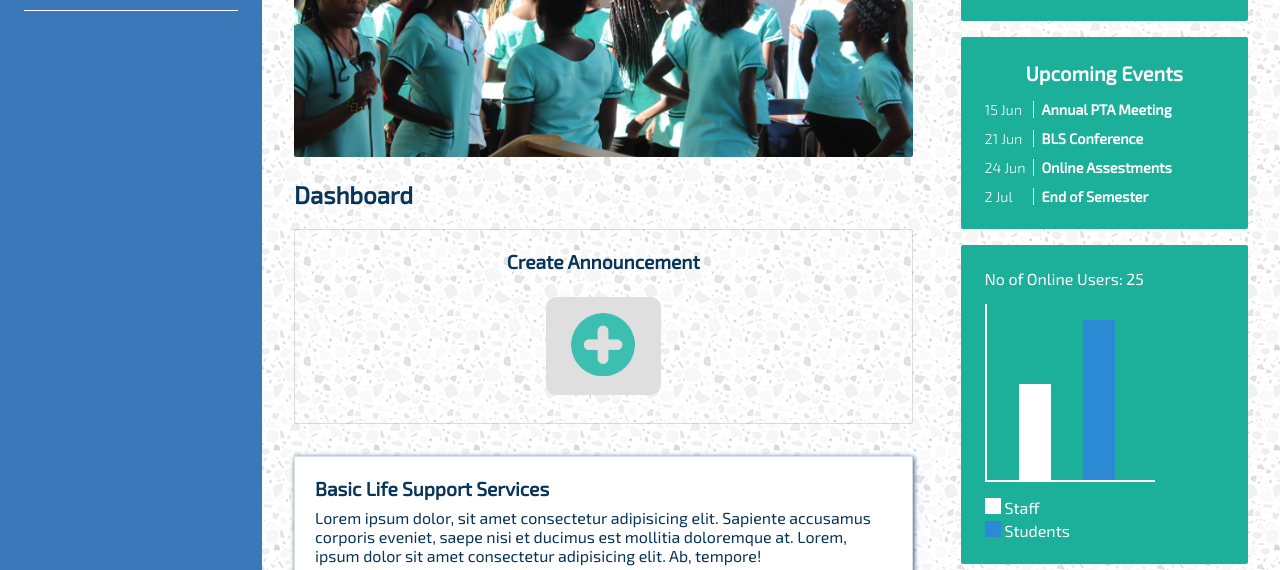
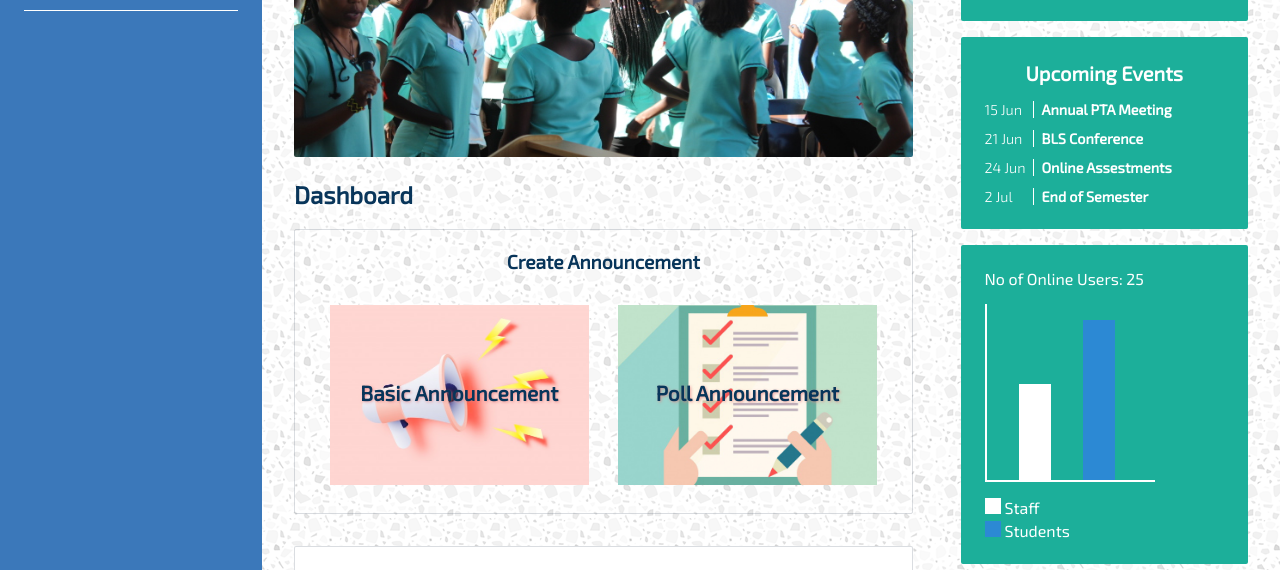
Before and after one commit to craig-tanaka/Tulipohamba-Portal, a plain HTML site: page public/announcements.html in a window 1280 px wide. Shown: the part 230-800 px from the top of the page. Drawn offline with Linux system fonts and the light colour scheme; some packages are replaced by stand-ins of ours; no server answers.

Commit message:
added add-announcements types or options

```diff
--- a/public/announcements.html
+++ b/public/announcements.html
@@ -24,6 +24,7 @@
 </head>
 
 <body>
+    <!-- TODO: add pinned announcements functionality-->
 
     <div class="page-content">
         <section class="sidebar-overlay"></section>
@@ -77,6 +78,16 @@
                                 <button class="add-announement-btn">
                                     <img src="./img/add-announcements-vector.png" alt="Add Announcements" class="add-announcement-img">
                                 </button>
+                                <div class="add-announement-options">
+                                    <div class="add-announement-option">
+                                        <img src="./img/basic-announcement vector.jpg" alt="" class="add-announement-option-img">
+                                        <h5 class="header">Basic Announcement</h5>
+                                    </div>
+                                    <div class="add-announement-option">
+                                        <img src="./img/poll-announement-vector.jpg" alt="" class="add-announement-option-img">
+                                        <h5 class="header">Poll Announcement</h5>
+                                    </div>
+                                </div>
                             </div>
                         </div>
                         <div class="announcement">
--- a/public/style.css
+++ b/public/style.css
@@ -351,9 +351,46 @@ ________________________________*/
         object-fit: cover;
         object-position: top;
     }
+
+/* ____________Announcements____________ */
+.add-announement-options{
+    display: flex;
+    justify-content: space-around;
+    margin-top: 2rem;
+}
+    .add-announement-option{
+        width: 45%;
+        cursor: pointer;
+        position: relative;
+        /* height: max-content; */
+    }
+    .add-announement-option:hover{
+        box-shadow: 1px 1px 3px 0px rgb(29, 54, 165);
+        /* todo: generalize colours used through out */
+    }
+    .add-announement-option:active {
+        box-shadow: inset 1px 1px 3px 0 rgba(14, 36, 97, 0.452);
+    }
+    .add-announement-option>.header{
+        position: absolute;
+        /* color: white; */
+        top: 40px;
+        width: 100%;
+        text-align: center;
+        font-size: 1.3rem;
+        text-shadow: 1px 1px 3px #e87e7eb5;
+    }
+    .add-announement-option-img{
+        width: 100%;
+        /* margin-left: 10%; */
+        height: 180px;
+        object-fit: cover;
+        margin-bottom: -3px;
+        /* margin-right: -5px; */
+    }
 .announcement {
     border: 1px solid rgba(10, 32, 54, 0.15);
-    box-shadow: 1px 1px 5px 0 #1b5280;
+    /* box-shadow: 1px 1px 5px 0 #1b5280; */
     border-radius: 2px;
     margin-bottom: 1rem;
     padding: 1.25rem;
@@ -363,6 +400,10 @@ ________________________________*/
     background: transparent;
     box-shadow: none;
     margin-bottom: 2rem
+}
+.announcement.preview{
+    width: 70%;
+    height: 15rem;
 }
     .announcement-body {
         margin-top: .5rem;
@@ -390,6 +431,7 @@ ________________________________*/
         background: #dfdfdf;
         cursor: pointer;
         outline-color: transparent;
+        display: none;
     }
     .add-announement-btn:hover{
         box-shadow: 1px 1px 3px 0 rgba(14, 36, 97, 0.452);
```
Also changed, not shown: public/img/basic-announcement vector.jpg (added), public/img/poll-announement-vector.jpg (added).
